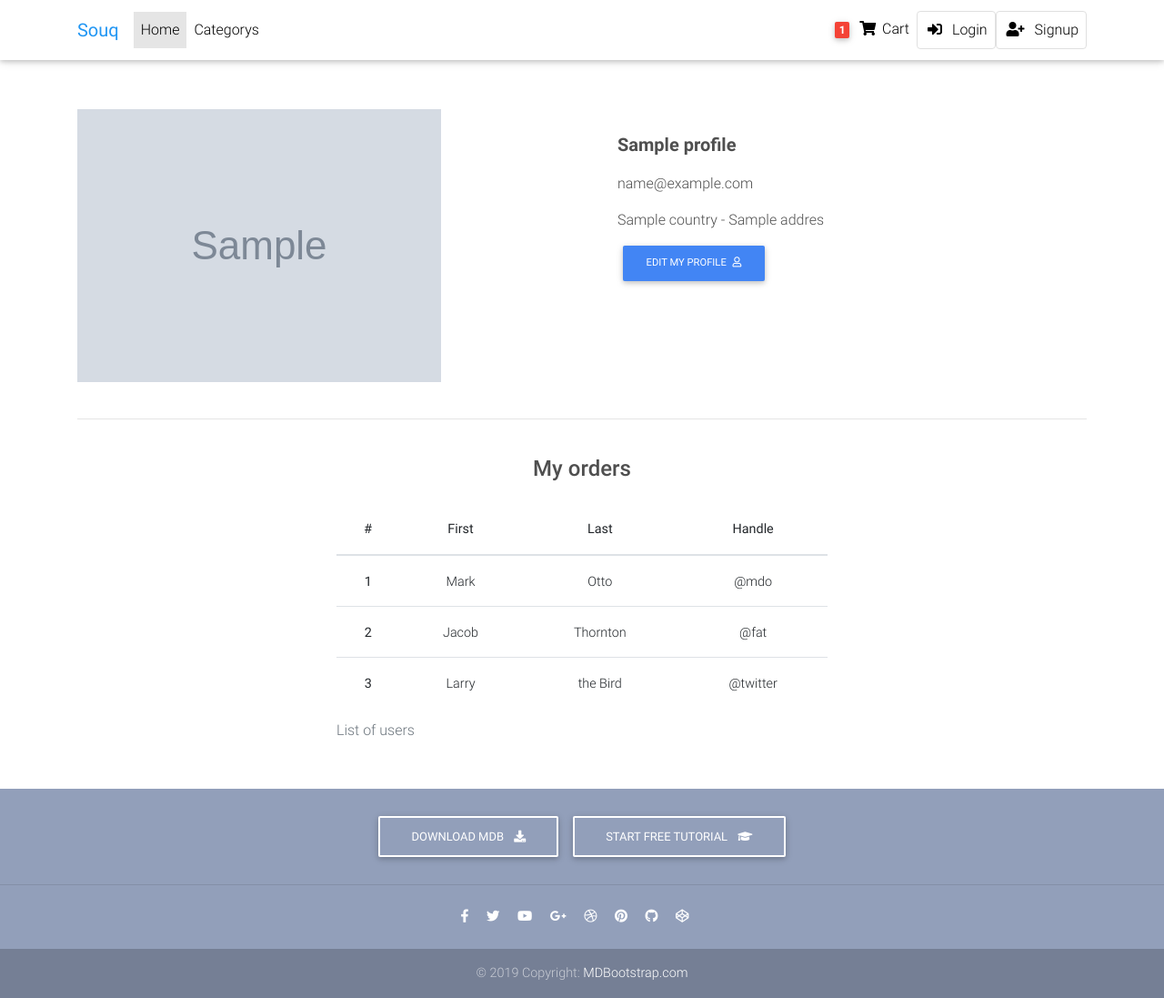
After one commit to mohamed-shaheen/Souq_E-Commerce, a Django app: template accounts/templates/profile.html in a window 1280 px wide. The commit adds this page. Shown: the whole page at 91% size. Run offline with Django 3.2, Linux system fonts and the light colour scheme; the template is opened without the code that fills it: most values are stand-ins (such as "Sample title", 1, 10 or a date in 2020); grey boxes marked "Sample" are stand-in pictures; some libraries are stand-ins or nearby versions.

Commit message:
create profile & context processor

```diff
--- a/accounts/models.py
+++ b/accounts/models.py
@@ -33,7 +33,7 @@ class Profile(models.Model):
         return '%s' %(self.user)
 
     def get_absolute_url(self):
-        return reverse("accounts:Profile_detail", kwargs={"slug": self.slug})
+        return reverse("accounts:profile", kwargs={"slug": self.slug})
 
     def create_profile(sender, **kwargs):
         if kwargs['created']:
--- /dev/null
+++ b/accounts/templates/profile.html
@@ -0,0 +1,107 @@
+{% extends 'base.html' %}
+{% load static %}
+
+{% block title %}
+<title>Souq ({{profile}})</title>
+{% endblock title %}
+
+
+ {% block body %}
+  <!--Main layout-->
+  <main class="mt-5 pt-4">
+    <div class="container dark-grey-text mt-5">
+
+      <!--Grid row-->
+      <div class="row wow fadeIn">
+
+        <!--Grid column-->
+        <div class="col-md-6 mb-4">
+
+          {% if product_info.PROimage %}
+              <img src="{{profile.image.url}}" class="img-fluid"
+                alt="">
+          {% else %}
+              <img src="{% static 'site_static/img/default.png' %}" class="img-fluid"
+              alt="">
+          {% endif %}
+
+        </div>
+        <!--Grid column-->
+
+        <!--Grid column-->
+        <div class="col-md-6 mb-4">
+
+          <!--Content-->
+          <div class="p-4">
+
+            <p class="lead font-weight-bold">{{profile}}</p>
+            <p class="lead">
+                <p>{{profile.user.email}}</p>
+                <p>{{profile.country}} - {{profile.addres}}</p>
+            </p>
+
+              <a class="btn btn-primary btn-md my-0 p" type="submit">Edit my profile
+                <i class="far fa-user ml-1"></i>
+              </a>
+
+          </div>
+          <!--Content-->
+
+        </div>
+        <!--Grid column-->
+
+      </div>
+      <!--Grid row-->
+
+      <hr>
+
+      <!--Grid row-->
+      <div class="row d-flex justify-content-center wow fadeIn">
+
+        <!--Grid column-->
+        <div class="col-md-6 text-center">
+
+          <h4 class="my-4 h4">My orders</h4>
+          <table class="table">
+            <caption>List of users</caption>
+            <thead>
+              <tr>
+                <th scope="col">#</th>
+                <th scope="col">First</th>
+                <th scope="col">Last</th>
+                <th scope="col">Handle</th>
+              </tr>
+            </thead>
+            <tbody>
+              <tr>
+                <th scope="row">1</th>
+                <td>Mark</td>
+                <td>Otto</td>
+                <td>@mdo</td>
+              </tr>
+              <tr>
+                <th scope="row">2</th>
+                <td>Jacob</td>
+                <td>Thornton</td>
+                <td>@fat</td>
+              </tr>
+              <tr>
+                <th scope="row">3</th>
+                <td>Larry</td>
+                <td>the Bird</td>
+                <td>@twitter</td>
+              </tr>
+            </tbody>
+          </table>
+
+
+        </div>
+        <!--Grid column-->
+
+      </div>
+      <!--Grid row-->
+
+    </div>
+  </main>
+  <!--Main layout-->
+{% endblock body %}
--- a/accounts/urls.py
+++ b/accounts/urls.py
@@ -6,5 +6,6 @@ app_name = 'accounts'
 
 urlpatterns = [
     path('signup/', views.signup, name='signup'),
+    path('profile/<slug:slug>', views.profile, name='profile'),
 
 ]
--- a/project/settings.py
+++ b/project/settings.py
@@ -67,6 +67,7 @@ TEMPLATES = [
                 'django.template.context_processors.request',
                 'django.contrib.auth.context_processors.auth',
                 'django.contrib.messages.context_processors.messages',
+                'accounts.context_processors.profile_context',
             ],
         },
     },
--- a/templates/base.html
+++ b/templates/base.html
@@ -88,10 +88,20 @@
             </a>
           </li>
         {% if user.is_authenticated %}
-            <li class="nav-item">
-              <a href="#" class="nav-link border border-light rounded waves-effect">
-                <i class="far fa-user mr-2"></i></i>Profile
+            <li class="nav-item dropdown">
+              <a class="nav-link dropdown-toggle" href="#" id="navbarDropdown" role="button" data-toggle="dropdown" aria-haspopup="true" aria-expanded="false">
+                <i class="far fa-user mr-2"></i>Profile
               </a>
+              <div class="dropdown-menu" aria-labelledby="navbarDropdown">
+                {% for profile in pro_context %}
+                <a class="dropdown-item" href="{{ profile.get_absolute_url }}">My profile}</a>
+                {% endfor %}
+                <a class="dropdown-item" href="#">Edit my profile</a>
+                <a class="dropdown-item" href="#">Change password</a>
+                <div class="dropdown-divider"></div>
+                <a class="dropdown-item" href="#">My orders</a>
+                <a class="dropdown-item" href="#">Track my order</a>
+              </div>
             </li>
         {% else %}
               <li class="nav-item">
```
Also changed, not shown: accounts/context_processors.py (added, +8 -0 lines), accounts/views.py (+8 -1 lines).
